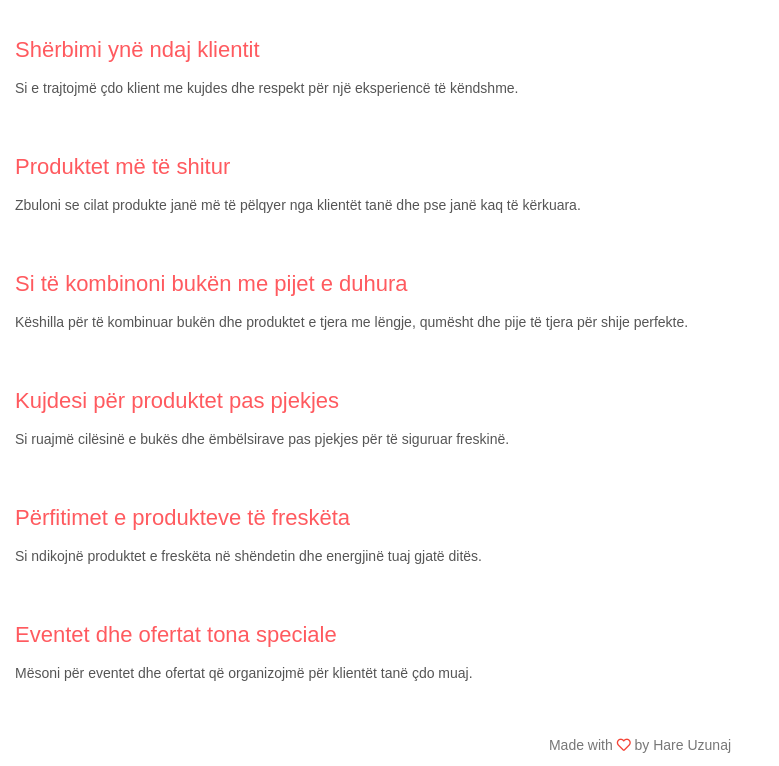
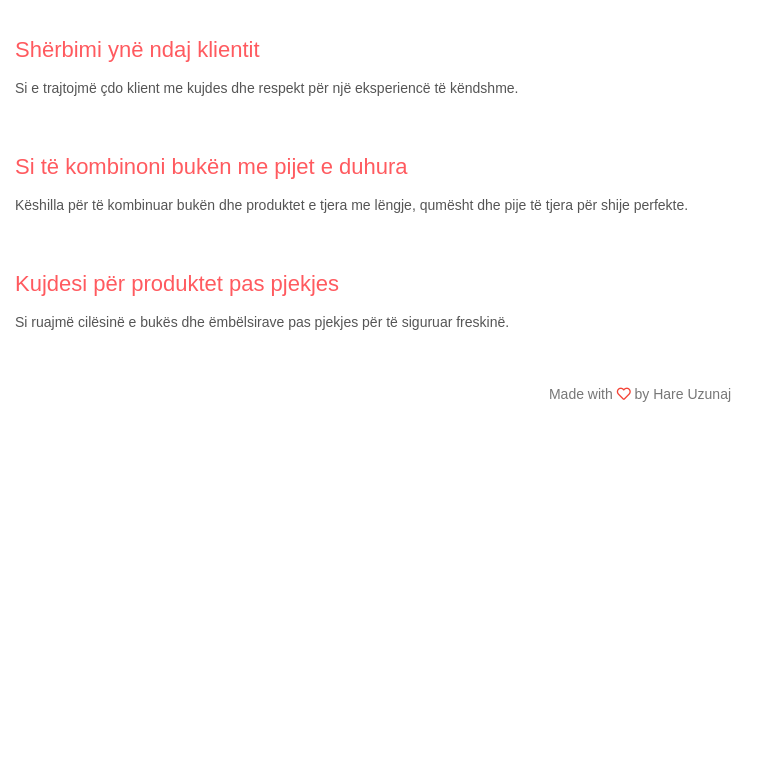
Before and after one commit to hareuzunaj/furra-jone, a plain HTML site: page blog.html in a window 1280 px wide. Shown: the part 1948-2714 px from the top of the page, without its empty margins (0-779 px from the left). After the commit the page ends 2363 px from the top, so only its background shows below. Drawn offline with Linux system fonts and the light colour scheme.

```diff
--- a/blog.html
+++ b/blog.html
@@ -76,10 +76,7 @@
                 <h2>Shërbimi ynë ndaj klientit</h2>
                 <p>Si e trajtojmë çdo klient me kujdes dhe respekt për një eksperiencë të këndshme.</p>
             </div>
-            <div class="blog-col">
-                <h2>Produktet më të shitur</h2>
-                <p>Zbuloni se cilat produkte janë më të pëlqyer nga klientët tanë dhe pse janë kaq të kërkuara.</p>
-            </div>
+
             <div class="blog-col">
                 <h2>Si të kombinoni bukën me pijet e duhura</h2>
                 <p>Këshilla për të kombinuar bukën dhe produktet e tjera me lëngje, qumësht dhe pije të tjera për shije perfekte.</p>
@@ -88,14 +85,8 @@
                 <h2>Kujdesi për produktet pas pjekjes</h2>
                 <p>Si ruajmë cilësinë e bukës dhe ëmbëlsirave pas pjekjes për të siguruar freskinë.</p>
             </div>
-            <div class="blog-col">
-                <h2>Përfitimet e produkteve të freskëta</h2>
-                <p>Si ndikojnë produktet e freskëta në shëndetin dhe energjinë tuaj gjatë ditës.</p>
-            </div>
-            <div class="blog-col">
-                <h2>Eventet dhe ofertat tona speciale</h2>
-                <p>Mësoni për eventet dhe ofertat që organizojmë për klientët tanë çdo muaj.</p>
-            </div>
+
+
         </div>
 
 
```
